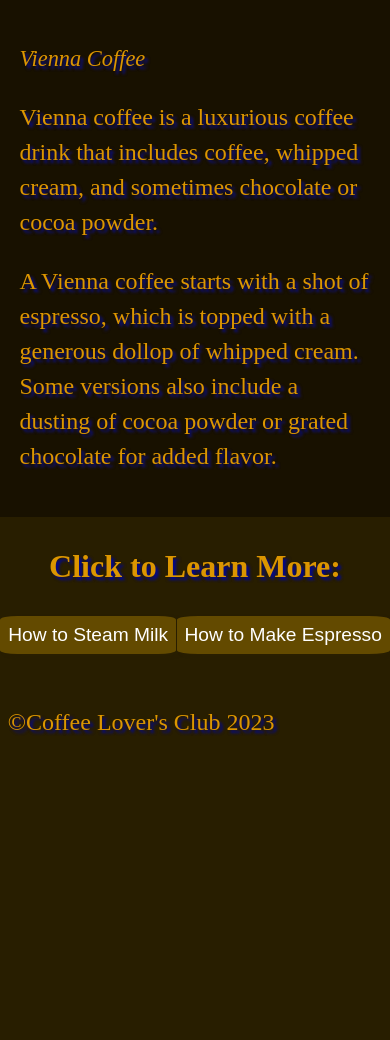
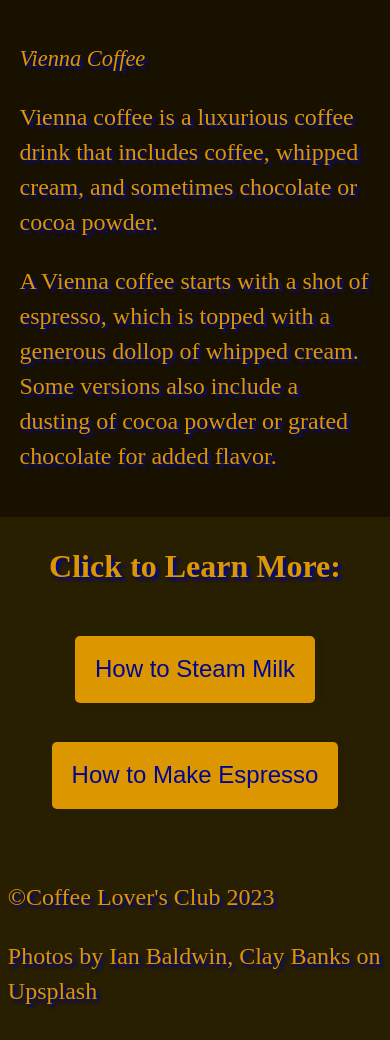
Before and after one commit to ryan-szalaty/Coffee-Lovers-Club, a Flask app: page /coffee in a window 390 px wide. Shown: the part 5434-6474 px from the top of the page. Before the commit the page ends 6169 px from the top, so only its background shows below. Run offline with Flask 3, Linux system fonts and the light colour scheme.

Commit message:
Added styles.

```diff
--- a/static/home.css
+++ b/static/home.css
@@ -192,7 +192,7 @@ a {
     font-weight: 600;
 }
 
-.grid-item-link {
+.grid-item-link, #frothing, #espresso {
     font-size: 1.5rem;
     padding: 10px 20px;
     border: none;
@@ -225,6 +225,8 @@ a {
     font-size: 1.5rem;
     font-style: italic;
     text-align: center;
+    margin-left: 10px;
+    margin-right: 10px;
 }
 
 /* Footer */
@@ -344,6 +346,19 @@ button:active {
         display: block;
     }
 
+    .buttons {
+        display: flex;
+        flex-direction: column;
+        align-items: center;
+        justify-content: center;
+    }
+
+    #frothing, #espresso {
+        margin-top: 5%;
+        margin-bottom: 5%;
+        padding: 5%;
+    }
+
     .menu {
         width: 30%;
         max-width: 30%;
--- a/templates/coffee.html
+++ b/templates/coffee.html
@@ -251,7 +251,6 @@
                         is to remove and residual milk from the wand.
                     </li>
                 </ol>
-                <p>Enjoy your coffee!</p>
             </div>
 
             <div class="coffee-tips-espresso off">
--- a/templates/layout.html
+++ b/templates/layout.html
@@ -33,6 +33,7 @@
     {% block body %}{% endblock %}
     <footer>
         <p>&COPY;Coffee Lover's Club 2023</p>
+        <p>Photos by Ian Baldwin, Clay Banks on Upsplash</p>
     </footer>
     <script src="../static/dev-coffee.js"></script>
 </body>
```
